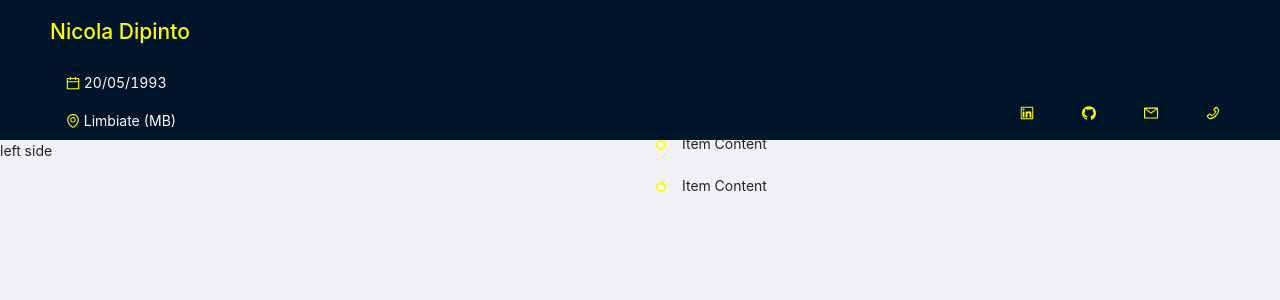
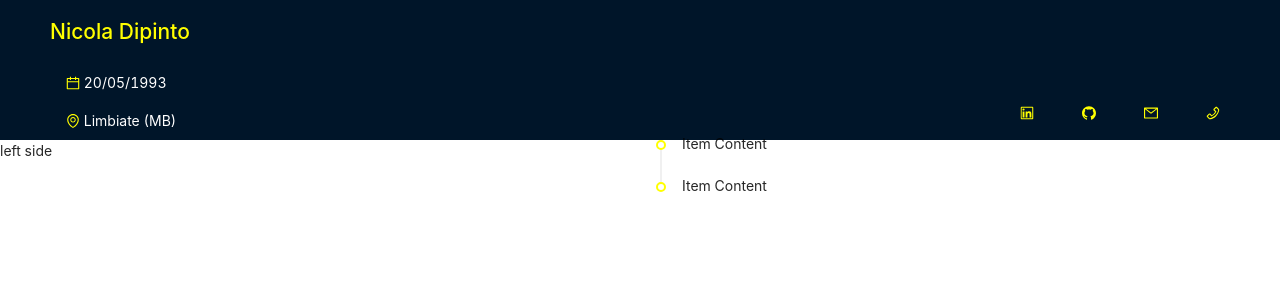
Before and after one commit to NicolaDipintoDev/cv.assignment, a React (Create React App) app in the folder cv-assignment/: page / in a window 1280 px wide. Shown: the top 300 px of the page. Built offline with nearby package versions, Linux system fonts and the light colour scheme.

Commit message:
styled content backGround

```diff
--- a/cv-assignment/src/layout/HomeLayout.js
+++ b/cv-assignment/src/layout/HomeLayout.js
@@ -11,7 +11,7 @@ const HomeLayout = () => (
     <Header style={{ height: "auto" }}>
       <HeaderContent />
     </Header>
-    <Content>
+    <Content style={{ backgroundColor: "white" }}>
       <Container />
     </Content>
   </Layout>
```
